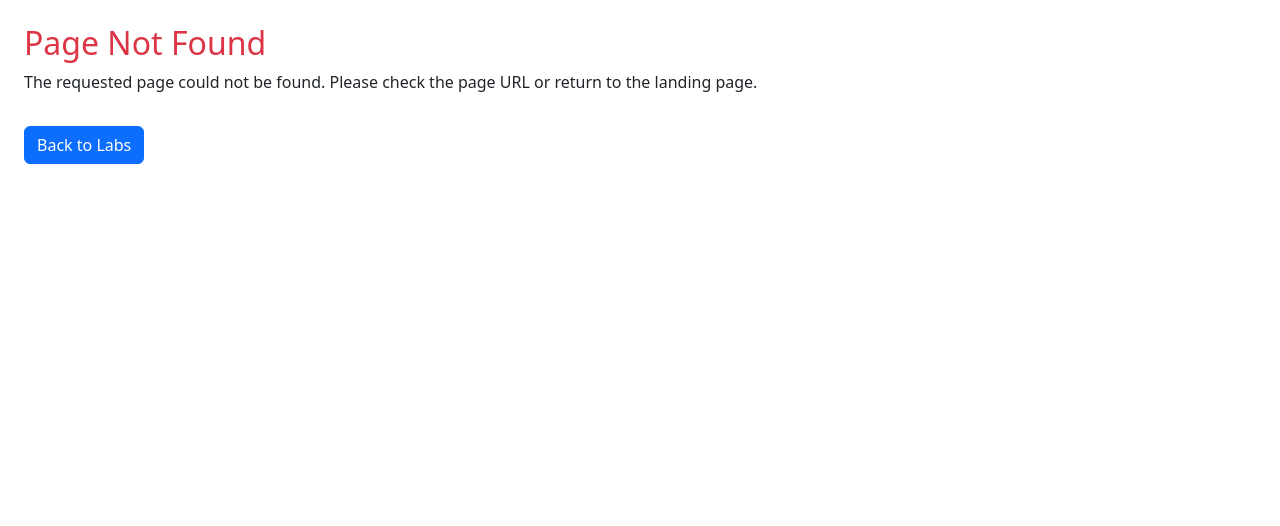
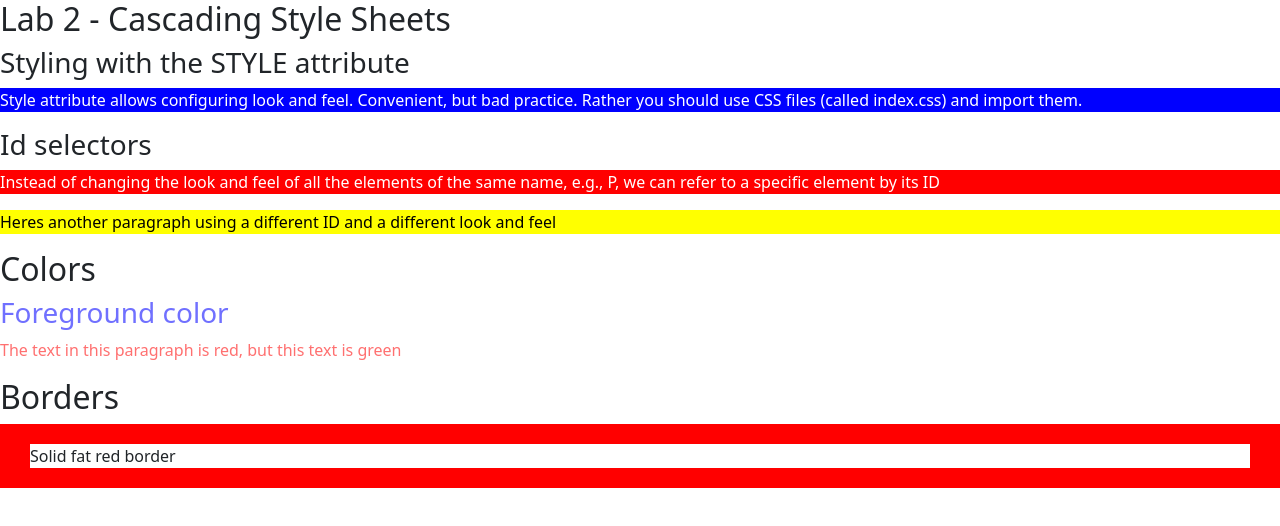
Before and after one commit to tdefuria/kambaz-next-js, a Next.js app: page /Labs/Lab2 in a window 1280 px wide. Before the commit this address had no page. Shown: the top 526 px of the page. Built offline with nearby package versions, Linux system fonts and the light colour scheme.

Commit message:
Api Comms

```diff
--- /dev/null
+++ b/app/Labs/Lab2/Borders.tsx
@@ -0,0 +1,10 @@
+export default function Borders() {
+    return (
+        <div id="wd-css-borders">
+            <h2>Borders</h2>
+            <p className="wd-border-fat wd-border-solid wd-border-red">
+                Solid fat red border
+            </p>
+        </div>
+    );
+}
--- /dev/null
+++ b/app/Labs/Lab2/ForegroundColors.tsx
@@ -0,0 +1,12 @@
+export default function ForegroundColors() {
+  return (
+    <div id="wd-css-colors">
+        <h2>Colors</h2>
+        <h3 className="wd-fg-color-blue">Foreground color</h3>
+        <p className="wd-fg-color-red">
+            The text in this paragraph is red, but
+            <span className="wd-fd-color-green"> this text is green</span>
+        </p>
+    </div>
+  );
+}
--- /dev/null
+++ b/app/Labs/Lab2/index.css
@@ -0,0 +1,21 @@
+/*p {
+background-color: green;
+color: white;}*/
+p#wd-id-selector-1 {
+    background-color: red;
+    color: white;
+}
+p#wd-id-selector-2 {
+    background-color: yellow;
+    color: black;
+}
+
+.wd-fg-color-black { color: black; }
+.wd-fg-color-white { color: white; }
+.wd-fg-color-blue { color: #7070ff; }
+.wd-fg-color-red { color: #ff7070; }
+.wd-fg-color-green { color: green; }
+
+.wd-border-fat { border-width: 20px 30px 20px 30px; }
+.wd-border-solid { border-style: solid; }
+.wd-border-red { border-color: red; }
--- /dev/null
+++ b/app/Labs/Lab2/page.tsx
@@ -0,0 +1,28 @@
+import "./index.css";
+import ForegroundColors from "./ForegroundColors";
+import Borders from "./Borders";
+export default function Lab2() {
+    return(
+        <div id="wd-lab2">
+            <h2>Lab 2 - Cascading Style Sheets</h2>
+            <h3>Styling with the STYLE attribute</h3>
+            <p style={{ backgroundColor: "blue", color: "white"}}>
+                Style attribute allows configuring look and feel.
+                Convenient, but bad practice.
+                Rather you should use CSS files (called index.css) and import them.
+            </p>
+            <div id="wd-css-id-selectors">
+                <h3>Id selectors</h3>
+                <p id="wd-id-selector-1">
+Instead of changing the look and feel of all the elements of the same name, e.g.,
+P, we can refer to a specific element by its ID
+                </p>
+                <p id="wd-id-selector-2">
+Heres another paragraph using a different ID and a different look and feel
+                </p>
+            </div>
+            <ForegroundColors />
+            <Borders />
+        </div>
+    );
+}
--- a/app/Labs/page.tsx
+++ b/app/Labs/page.tsx
@@ -14,6 +14,10 @@ export default function Labs() {
                 <Link href="/Labs/Lab2" id="wd-lab2-link">
                 <h2>Lab 2</h2> </Link>
             </li>
+            <li>
+                <Link href="/Labs/Lab3" id="wd-lab3-link">
+                <h2>Lab 3</h2> </Link>
+            </li>
         </ul>
     )
 }
--- a/package.json
+++ b/package.json
@@ -13,7 +13,8 @@
     "next": "16.1.0",
     "react": "19.2.3",
     "react-bootstrap": "^2.10.10",
-    "react-dom": "19.2.3"
+    "react-dom": "19.2.3",
+    "react-icons": "^5.5.0"
   },
   "devDependencies": {
     "@tailwindcss/postcss": "^4",
```
Also changed, not shown: app/(kambaz)/layout.tsx (deleted, +0 -10 lines), app/Labs/Lab3/DataFetcher.tsx (added, +46 -0 lines), app/Labs/Lab3/page.tsx (added, +19 -0 lines), 1 other file (tests, documents, lock files or other folders).
